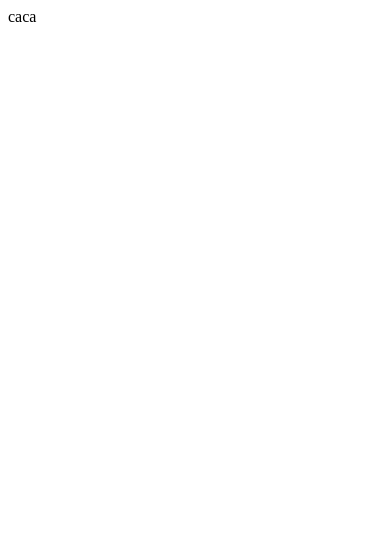
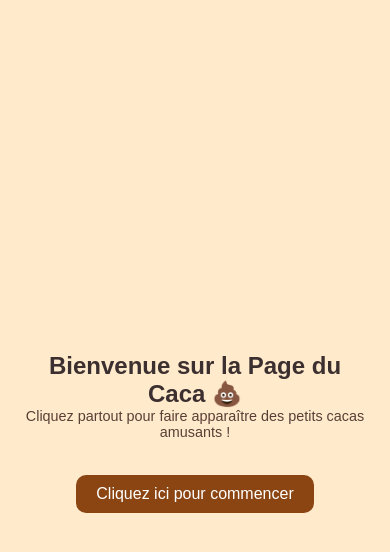
Before and after one commit to y4nso/y4nso.github.io, a plain HTML site: page index.html in a window 390 px wide. Drawn offline with Linux system fonts and the light colour scheme.

Commit message:
page caca

```diff
--- a/index.html
+++ b/index.html
@@ -1 +1,20 @@
-caca
+
+<!DOCTYPE html>
+<html lang="fr">
+<head>
+    <meta charset="UTF-8">
+    <meta name="viewport" content="width=device-width, initial-scale=1.0">
+    <title>Page de Caca</title>
+    <link rel="stylesheet" href="style.css">
+</head>
+<body>
+    <div class="header">
+        <h1>Bienvenue sur la Page du Caca 💩</h1>
+        <p>Cliquez partout pour faire apparaître des petits cacas amusants !</p>
+    </div>
+    <div class="content">
+        <button id="cacaButton">Cliquez ici pour commencer</button>
+    </div>
+    <script src="script.js"></script>
+</body>
+</html>
--- /dev/null
+++ b/script.js
@@ -0,0 +1,23 @@
+
+document.getElementById('cacaButton').addEventListener('click', function(event) {
+    createCaca(event.pageX, event.pageY);
+});
+
+document.addEventListener('click', function(event) {
+    if (event.target.id !== 'cacaButton') {
+        createCaca(event.pageX, event.pageY);
+    }
+});
+
+function createCaca(x, y) {
+    const caca = document.createElement('div');
+    caca.className = 'caca';
+    caca.style.left = `${x}px`;
+    caca.style.top = `${y}px`;
+    caca.textContent = '💩';
+    document.body.appendChild(caca);
+
+    setTimeout(() => {
+        caca.remove();
+    }, 2000);
+}
--- /dev/null
+++ b/style.css
@@ -0,0 +1,79 @@
+
+* {
+    margin: 0;
+    padding: 0;
+    box-sizing: border-box;
+}
+
+body {
+    font-family: Arial, sans-serif;
+    background-color: #FFEBCC;
+    color: #5A3E36;
+    display: flex;
+    flex-direction: column;
+    justify-content: center;
+    align-items: center;
+    height: 100vh;
+    overflow: hidden;
+    text-align: center;
+}
+
+.header {
+    padding: 20px;
+}
+
+h1 {
+    font-size: 2em;
+    color: #3C2F2F;
+}
+
+p {
+    font-size: 1em;
+    margin-bottom: 15px;
+}
+
+.content {
+    display: flex;
+    justify-content: center;
+    align-items: center;
+}
+
+#cacaButton {
+    padding: 15px 30px;
+    font-size: 1.2em;
+    color: #FFF;
+    background-color: #8B4513;
+    border: none;
+    border-radius: 10px;
+    cursor: pointer;
+}
+
+#cacaButton:hover {
+    background-color: #A0522D;
+}
+
+/* Style des petits cacas */
+.caca {
+    position: absolute;
+    font-size: 2em;
+    animation: fadeOut 2s ease-out forwards;
+}
+
+@keyframes fadeOut {
+    0% { opacity: 1; }
+    100% { opacity: 0; transform: translateY(-30px); }
+}
+
+/* Responsive Design */
+@media (max-width: 600px) {
+    h1 {
+        font-size: 1.5em;
+    }
+    p {
+        font-size: 0.9em;
+    }
+    #cacaButton {
+        padding: 10px 20px;
+        font-size: 1em;
+    }
+}
```
